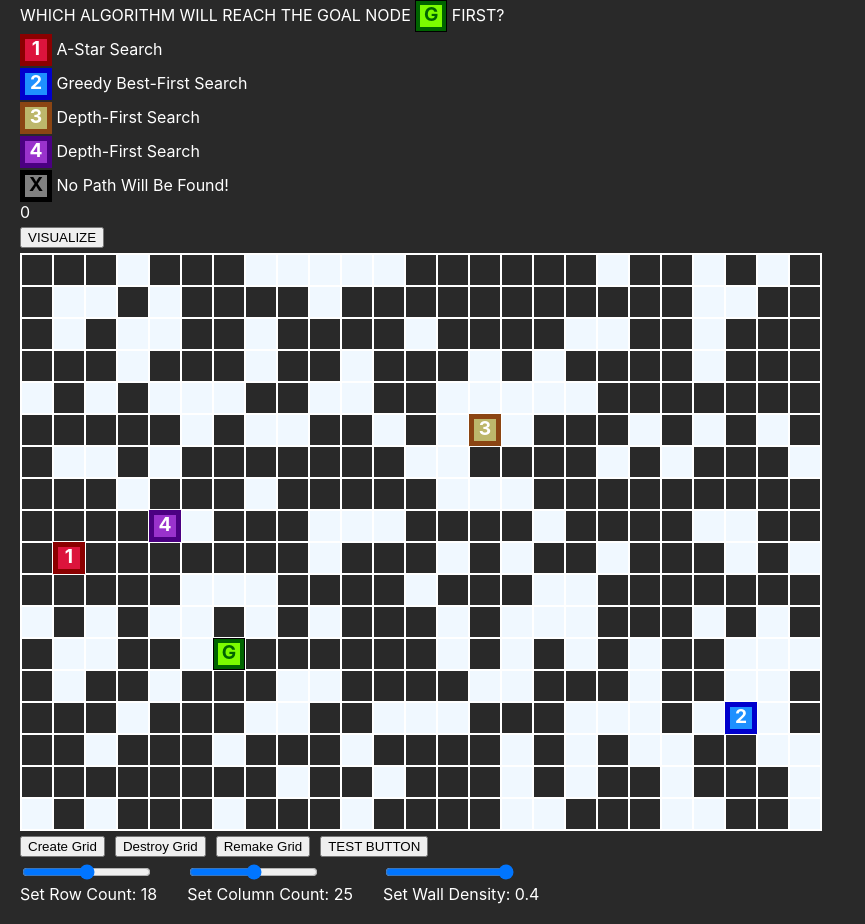
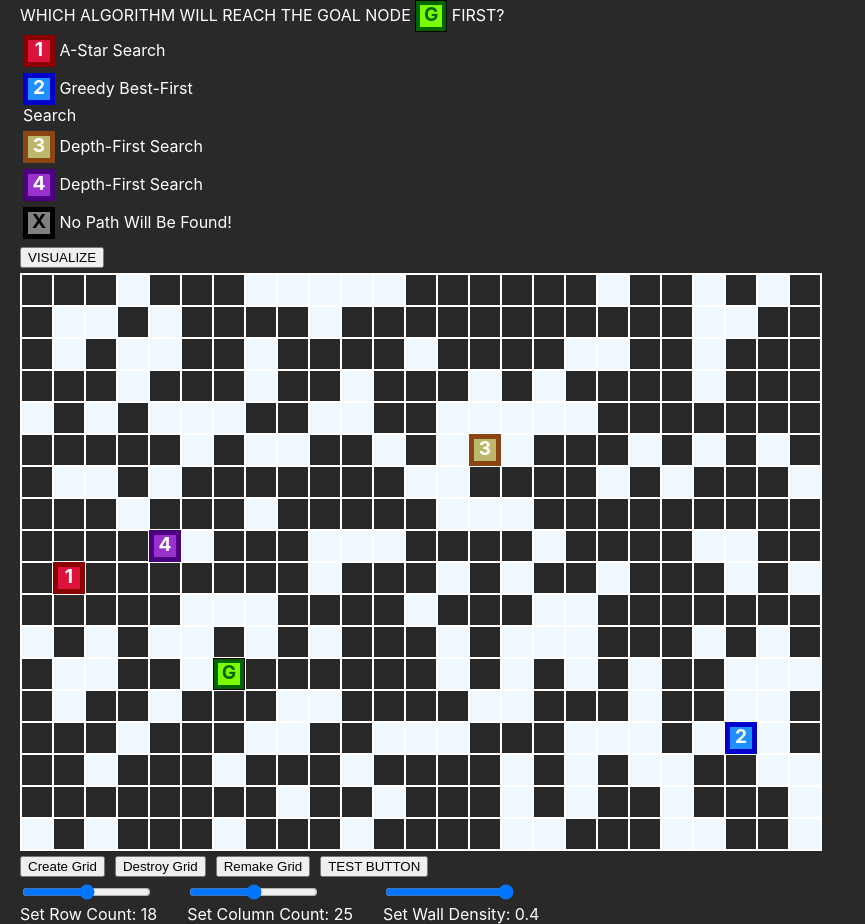
Before and after one commit to vik-ma/pathfinding-race, a React (Create React App) app: page / in a window 1280 px wide. Shown: the whole page, without its empty margins (0-865 px from the left). Built offline with nearby package versions, Linux system fonts and the light colour scheme.

Commit message:
Added styling for selected algorithm in TitleBar

```diff
--- a/src/App.css
+++ b/src/App.css
@@ -37,11 +37,18 @@ body {
 }
 
 .titleBarChoices {
-    margin-top: 2px;
+    padding: 3px;
+    width: 215px;
+    align-items: center;
+    border-radius: 5px;
 }
 
 .titleBarChoices:hover {
     background-color:seagreen
+}
+
+.selectedChoice {
+    box-shadow: inset 0 0 0 3px seagreen !important;
 }
 
 .titleBarNode {
--- a/src/PathfindingVisualizer/TitleBar.js
+++ b/src/PathfindingVisualizer/TitleBar.js
@@ -2,10 +2,21 @@ import React, { useState, useEffect, useContext } from "react";
 import { GridContext } from "../Helpers/GridContexts";
 
 export const TitleBar = () => {
-  const { algoList, styles, algorithmMap, numStartNodes, nodeDivMap, userChoice, setUserChoice } =
-    useContext(GridContext);
+  const {
+    algoList,
+    styles,
+    algorithmMap,
+    numStartNodes,
+    nodeDivMap,
+    userChoice,
+    setUserChoice,
+  } = useContext(GridContext);
 
+  const [selectedDiv, setSelectedDiv] = useState("");
 
+  const setChoice = (num) => {
+    setUserChoice(num);
+  };
 
   return (
     <div>
@@ -15,27 +26,42 @@ export const TitleBar = () => {
           <div className={nodeDivMap["nodegoal"]}>G</div> FIRST?
         </div>
         <div
-          className="titleBarChoices"
+          className={`titleBarChoices ${
+            selectedDiv === "algoChoice1" ? " selectedChoice" : undefined
+          }`}
+          onClick={() => {
+            setSelectedDiv("algoChoice1");
+            setUserChoice(1);
+          }}
           id="algoChoice1"
-          onClick={() => setUserChoice(1)}
         >
           <div className={nodeDivMap["nodestart1"]}>1</div>{" "}
           {algorithmMap[algoList[0]]}
         </div>
 
         <div
-          className="titleBarChoices"
+          className={`titleBarChoices ${
+            selectedDiv === "algoChoice2" ? " selectedChoice" : undefined
+          }`}
+          onClick={() => {
+            setSelectedDiv("algoChoice2");
+            setUserChoice(2);
+          }}
           id="algoChoice2"
-          onClick={() => setUserChoice(2)}
         >
           <div className={nodeDivMap["nodestart2"]}>2</div>{" "}
           {algorithmMap[algoList[1]]}
         </div>
         {numStartNodes > 2 ? (
           <div
-            className="titleBarChoices"
+            className={`titleBarChoices ${
+              selectedDiv === "algoChoice3" ? " selectedChoice" : undefined
+            }`}
+            onClick={() => {
+              setSelectedDiv("algoChoice3");
+              setUserChoice(3);
+            }}
             id="algoChoice3"
-            onClick={() => setUserChoice(3)}
           >
             <div className={nodeDivMap["nodestart3"]}>3</div>{" "}
             {algorithmMap[algoList[2]]}
@@ -43,22 +69,32 @@ export const TitleBar = () => {
         ) : null}
         {numStartNodes > 3 ? (
           <div
-            className="titleBarChoices"
+            className={`titleBarChoices ${
+              selectedDiv === "algoChoice4" ? " selectedChoice" : undefined
+            }`}
+            onClick={() => {
+              setSelectedDiv("algoChoice4");
+              setUserChoice(4);
+            }}
             id="algoChoice4"
-            onClick={() => setUserChoice(4)}
           >
             <div className={nodeDivMap["nodestart4"]}>4</div>{" "}
             {algorithmMap[algoList[3]]}
           </div>
         ) : null}
         <div
-          className="titleBarChoices"
+          className={`titleBarChoices ${
+            selectedDiv === "algoChoice5" ? " selectedChoice" : undefined
+          }`}
+          onClick={() => {
+            setSelectedDiv("algoChoice5");
+            setUserChoice(5);
+          }}
           id="algoChoice5"
-          onClick={() => setUserChoice(5)}
         >
           <div className={nodeDivMap["nodex"]}>X</div> No Path Will Be Found!
         </div>
-        <div>{userChoice}</div>
+        <div></div>
       </div>
     </div>
   );
```
